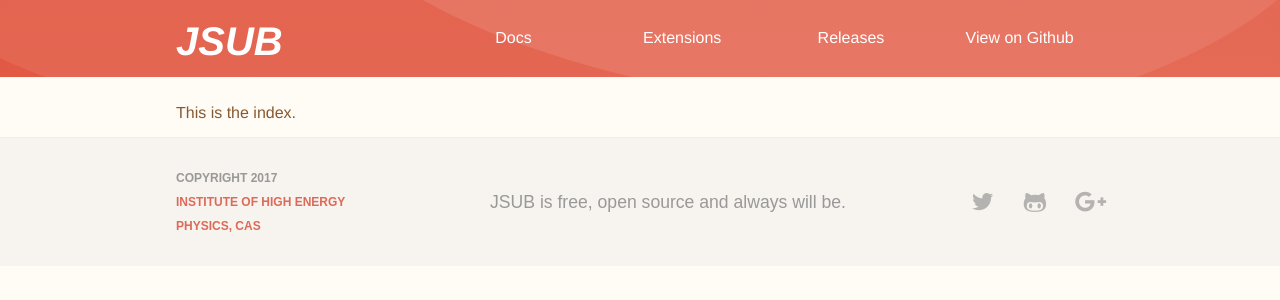
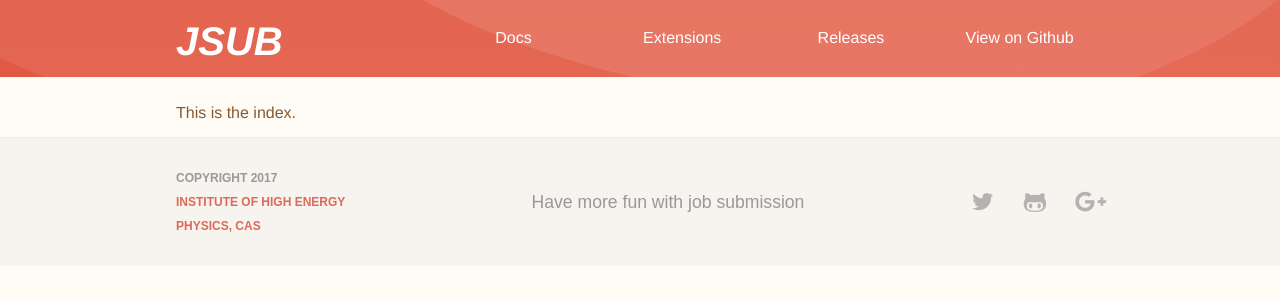
Before and after one commit to jsubpy/original_jsub_website, a Jekyll site: the page built from index.md, in a window 1280 px wide. Shown: the top 300 px of the page. Built offline with Jekyll 4.4.1, drawn with Linux system fonts in a browser that asks for light colours.

Commit message:
Change footer statement

```diff
--- a/_includes/footer.html
+++ b/_includes/footer.html
@@ -7,7 +7,7 @@
     </div>
 
     <div class="footer-statement">
-      JSUB is free, open source and always will be.
+      Have more fun with job submission
     </div>
 
     <div class="footer-social">
--- a/_includes/header.html
+++ b/_includes/header.html
@@ -4,17 +4,17 @@
       <li class="header-jsub">
         <a href="/">JSUB<span class="visually-hidden">JSUB homepage</span></a>
       </li>
-      <li class="active" aria-label="You are here">
+      <li>
         <a href="/docs/">Docs</a>
       </li>
       <li>
         <a href="/exts/">Extensions</a>
       </li>
       <li>
-        <a href="https://github.com/jsubpy/jsub/releases" target="_blank">Releases</a>
+        <a href="https://github.com/jsubpy/jsub/releases">Releases</a>
       </li>
       <li>
-        <a href="https://github.com/jsubpy/jsub" target="_blank">View on Github</a>
+        <a href="https://github.com/jsubpy/jsub">View on Github</a>
       </li>
     </ul>
   </nav>
```
